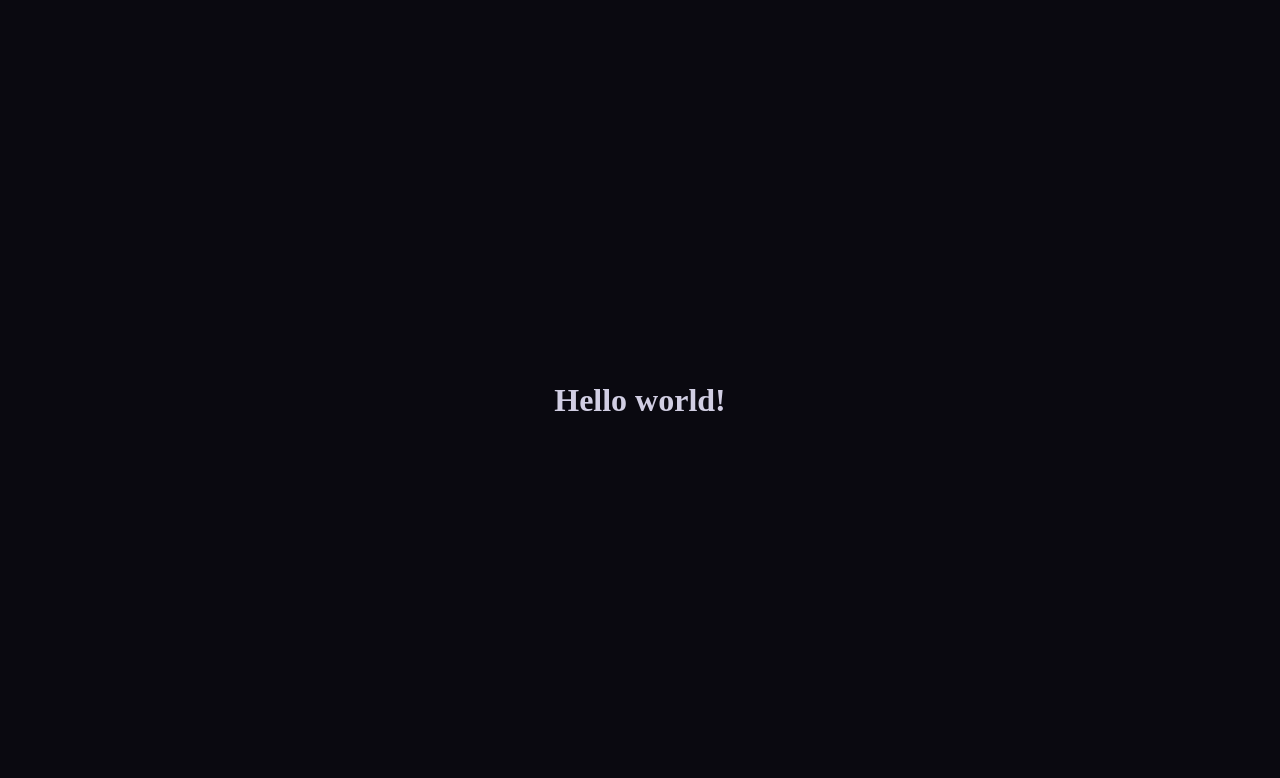
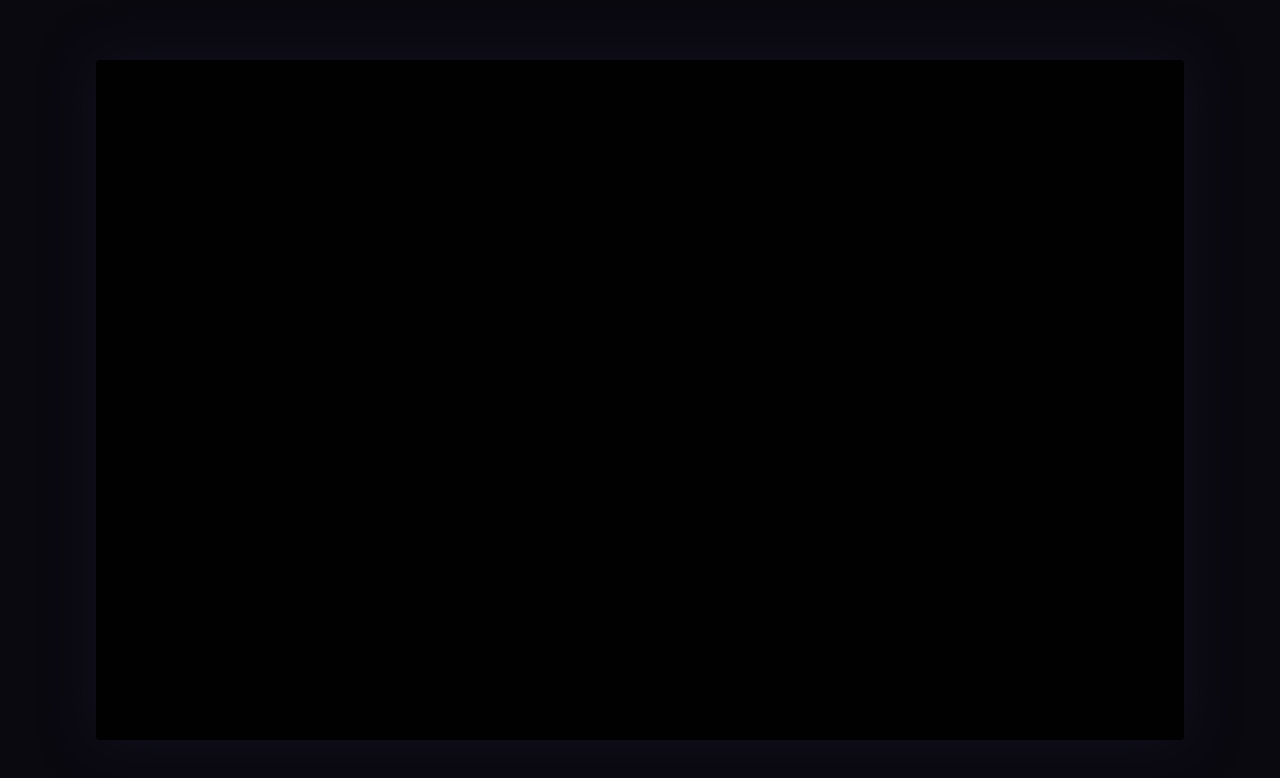
Before and after one commit to JakeBoraston/Orbit-Glitter, a SvelteKit app: page / in a window 1280 px wide. Shown: the top 778 px of the page. Built offline with nearby package versions, Linux system fonts and the light colour scheme.

Commit message:
added center main tag with glowing border

```diff
--- a/src/routes/+page.svelte
+++ b/src/routes/+page.svelte
@@ -1,5 +1,22 @@
-<main class="">
-	<h1>Hello world!</h1>
+<script lang="ts">
+	let height = $state();
+	let width = $state();
+</script>
+
+<main bind:clientHeight={height} bind:clientWidth={width}>
+
 </main>
 
-<style></style>
+<style>
+	main{
+		height: 85%;
+		width: 85%;
+		background-color: #010101;
+		display: flex;
+		flex-direction: column;
+		justify-content: center;
+		align-items: center;
+		border-radius: 4px;
+		box-shadow: hsl(240, 30%, 10%) 0 0 50px;
+	}
+</style>
```
